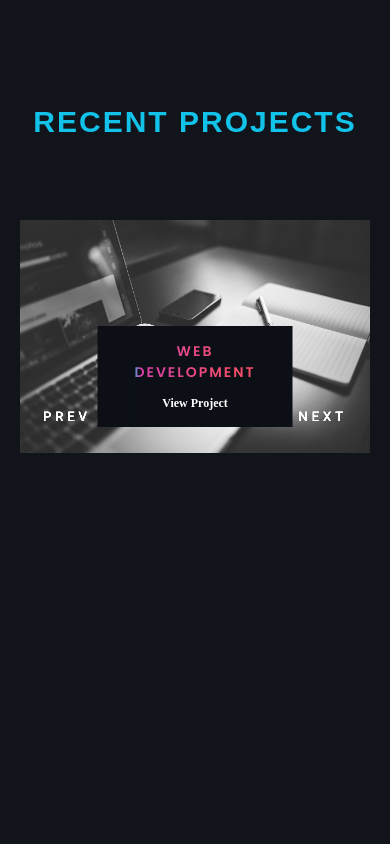
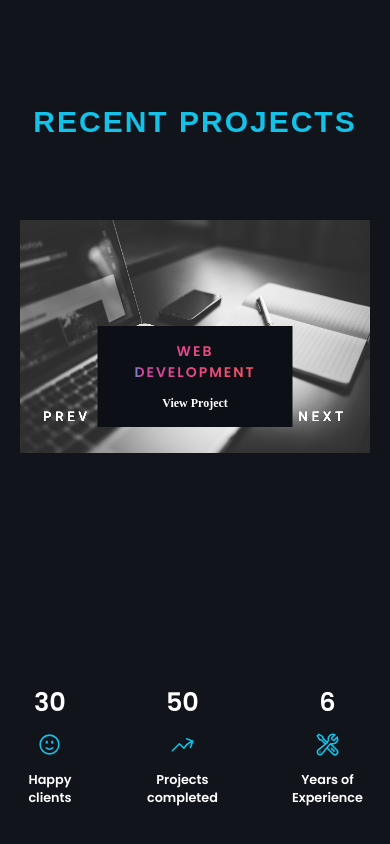
Before and after one commit to collinsMutai/Web-Design-Agency, a React (Create React App) app in the folder client/: page / in a window 390 px wide. Shown: the part 2476-3320 px from the top of the page. Before the commit the page ends 3033 px from the top, so only its background shows below. Built offline with nearby package versions, Linux system fonts and the light colour scheme.

Commit message:
happy clients media query

```diff
--- a/client/src/Components/HomePage/HomePage.jsx
+++ b/client/src/Components/HomePage/HomePage.jsx
@@ -13,7 +13,7 @@ const HomePage = () => {
       <HomeAbout />
       <FeaturedServices />
       <FeaturedProjects />
-      {/* <HappyClients /> */}
+      <HappyClients />
       {/* <Cta /> */}
     </>
   );
```
Also changed, not shown: 7 other files (tests, documents, lock files or other folders).
